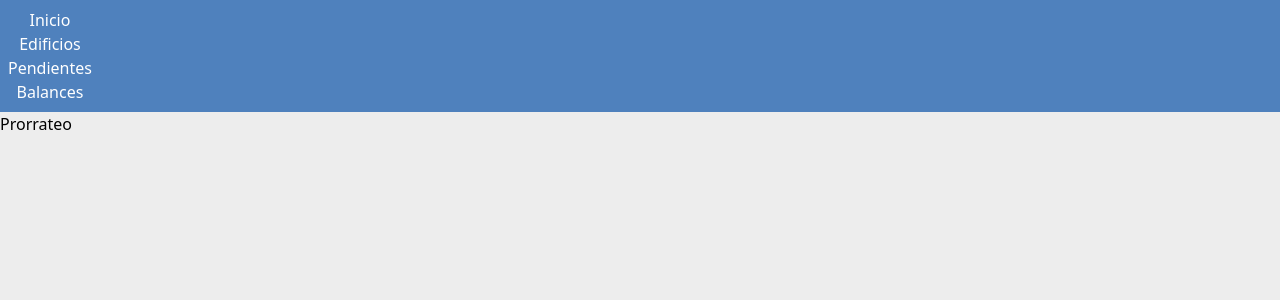
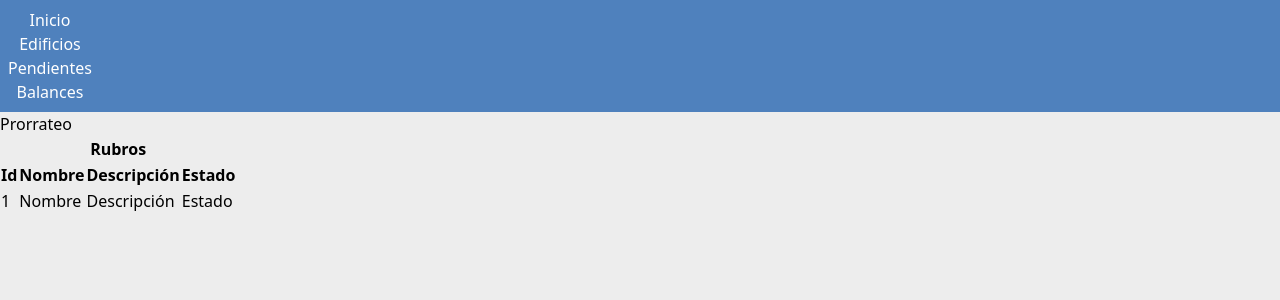
Before and after one commit to castrojonathand/proyectConsortium, a Next.js app: page /edificios/1/prorrateo in a window 1280 px wide. Shown: the top 300 px of the page. Built offline with nearby package versions, Linux system fonts and the light colour scheme.

Commit message:
add Rubros component

```diff
--- a/src/Components/Rubros.jsx
+++ b/src/Components/Rubros.jsx
@@ -5,6 +5,9 @@ const Rubros = () => {
     <div>
         <table>
             <thead>
+                <tr>
+                    <th colSpan="4">Rubros</th>
+                </tr>
                 <tr>
                     <th>Id</th>
                     <th>Nombre</th>
--- a/src/app/edificios/[id]/prorrateo/page.js
+++ b/src/app/edificios/[id]/prorrateo/page.js
@@ -1,8 +1,12 @@
+import Rubros from '@/components/Rubros'
 import React from 'react'
 
 const Prorrateo = () => {
   return (
-    <div>Prorrateo</div>
+    <>
+      <div>Prorrateo</div>
+      <Rubros/>
+    </>
   )
 }
 
```
